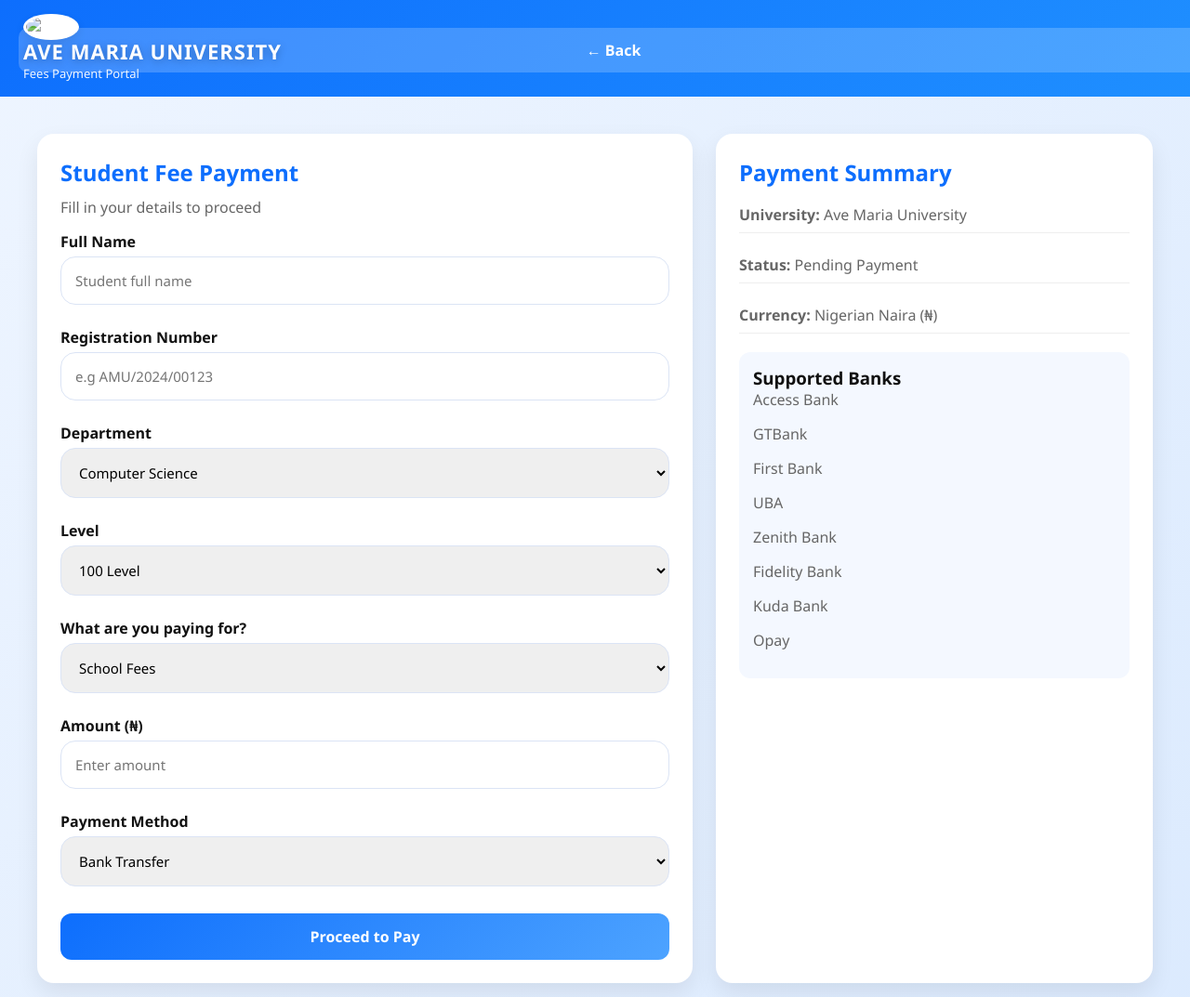
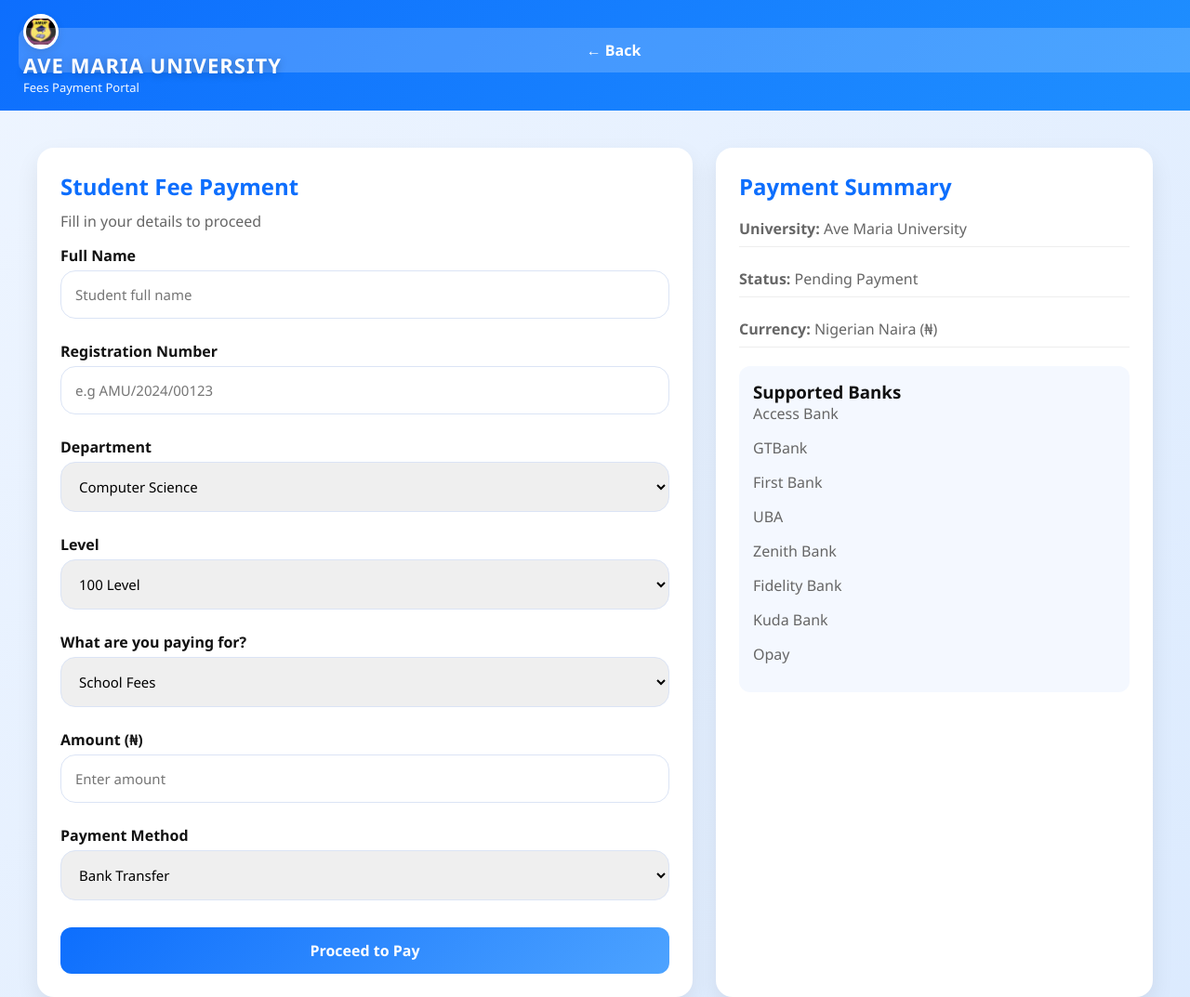
Before and after one commit to Linkwyt/ave-maria-fees-system, a plain HTML site: page paynow.html in a window 1280 px wide. Shown: the top 1073 px of the page at 93% size. Drawn offline with Linux system fonts and the light colour scheme.

Commit message:
Fix logo image source and formatting in paynow.html
Updated logo image source and ensured proper formatting.

```diff
--- a/paynow.html
+++ b/paynow.html
@@ -10,7 +10,7 @@
 
 <header>
    <div class="logo">
-    <img src="image/logo.jpg" alt="Logo">
+    <img src="logo.jpg" alt="Logo">
 
     <div class="logo-text">
         <h2>AVE MARIA UNIVERSITY</h2>
```
